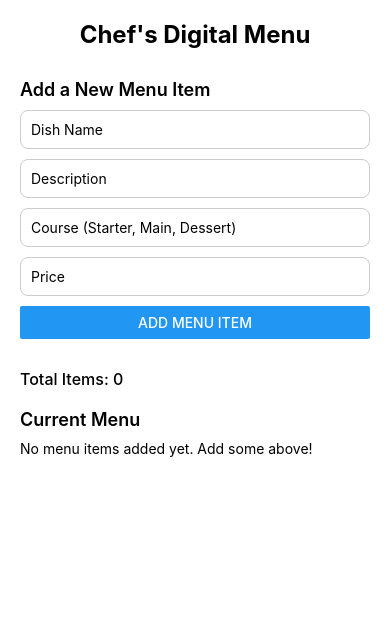
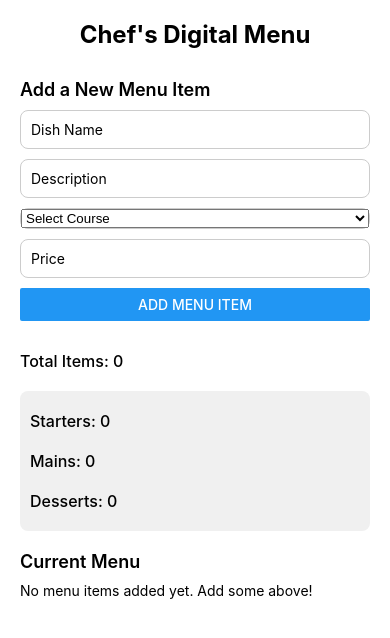
Before and after one commit to KgomotsoMbele/ST10467825-ChefMenuApp, a React Native app: screen / in a window 390 px wide. Shown: the top 638 px of the page. Built offline with nearby package versions, Linux system fonts and the light colour scheme.

Commit message:
Feature: added per-category item counts for courses

```diff
--- a/App.tsx
+++ b/App.tsx
@@ -9,6 +9,7 @@ import {
   ScrollView,
   StatusBar,
 } from "react-native";
+import { Picker } from "@react-native-picker/picker";
 
 /**Menu Item Type */
 
@@ -19,7 +20,7 @@ type MenuItem = {
   id: number; //unique id
   name: string;
   description: string;
-  course: string;
+  course: Course;
   price: number;
 };
 
@@ -38,7 +39,15 @@ export default function App() {
   const handleAddItem = () => {
     //validation check
     if (!name || !description || !course || !price) {
-      alert("Please fill in all fields before adding an item");
+      alert!("Please fill in all fields before adding an item");
+      return;
+    }
+
+    //error handling for course input so that category count is valid
+    const formattedCourse = course.trim().toLowerCase();
+
+    if (!["starter", "main", "dessert"].includes(formattedCourse)) {
+      alert("Course must be Starter, Main, or Dessert");
       return;
     }
 
@@ -46,9 +55,11 @@ export default function App() {
       id: Date.now(),
       name,
       description,
-      course,
+      course: course as Course, //use formatted course
       price: parseFloat(price),
     };
+
+    setMenuItems((prev) => [...prev, newItem]);
 
     //add item to the list
     setMenuItems([...menuItems, newItem]);
@@ -62,6 +73,19 @@ export default function App() {
 
   //count of total items
   const totalCount = menuItems.length;
+
+  //count items by category
+  const startersCount = menuItems.filter(
+    (item) => item.course.toLowerCase() === "starter"
+  ).length;
+
+  const mainsCount = menuItems.filter(
+    (item) => item.course.toLowerCase() === "main"
+  ).length;
+
+  const dessertsCount = menuItems.filter(
+    (item) => item.course.toLowerCase() === "dessert"
+  ).length;
 
   return (
     <ScrollView contentContainerStyle={styles.container}>
@@ -86,12 +110,17 @@ export default function App() {
           onChangeText={setDescription}
         />
 
-        <TextInput
-          style={styles.input}
-          placeholder="Course (Starter, Main, Dessert)"
-          value={course}
-          onChangeText={setCourse}
-        />
+        <View style={styles.pickerContainer}>
+          <Picker
+            selectedValue={course}
+            onValueChange={(value) => setCourse(value)}
+          >
+            <Picker.Item label="Select Course" value="" />
+            <Picker.Item label="Starter" value="starter" />
+            <Picker.Item label="Main" value="main" />
+            <Picker.Item label="Dessert" value="dessert" />
+          </Picker>
+        </View>
 
         <TextInput
           style={styles.input}
@@ -106,6 +135,13 @@ export default function App() {
 
       {/* Display total items */}
       <Text style={styles.countText}>Total Items: {totalCount}</Text>
+
+      {/* Display item counts per category */}
+      <View style={styles.countContainer}>
+        <Text style={styles.countText}>Starters: {startersCount}</Text>
+        <Text style={styles.countText}>Mains: {mainsCount}</Text>
+        <Text style={styles.countText}>Desserts: {dessertsCount}</Text>
+      </View>
 
       {/* Menu Items List */}
       <Text style={styles.sectionTitle}>Current Menu</Text>
@@ -184,4 +220,16 @@ const styles = StyleSheet.create({
     borderRadius: 8,
     alignItems: "center",
   },
+  countContainer: {
+    marginVertical: 10,
+    padding: 10,
+    backgroundColor: "#f0f0f0",
+    borderRadius: 8,
+  },
+  pickerContainer: {
+    borderWidth: 1,
+    borderColor: "#ccc",
+    borderRadius: 8,
+    marginBottom: 10,
+  },
 });
--- a/package.json
+++ b/package.json
@@ -9,6 +9,7 @@
     "web": "expo start --web"
   },
   "dependencies": {
+    "@react-native-picker/picker": "2.11.1",
     "expo": "~54.0.18",
     "expo-status-bar": "~3.0.8",
     "react": "19.1.0",
```
Also changed, not shown: 2 other files (tests, documents, lock files or other folders).
